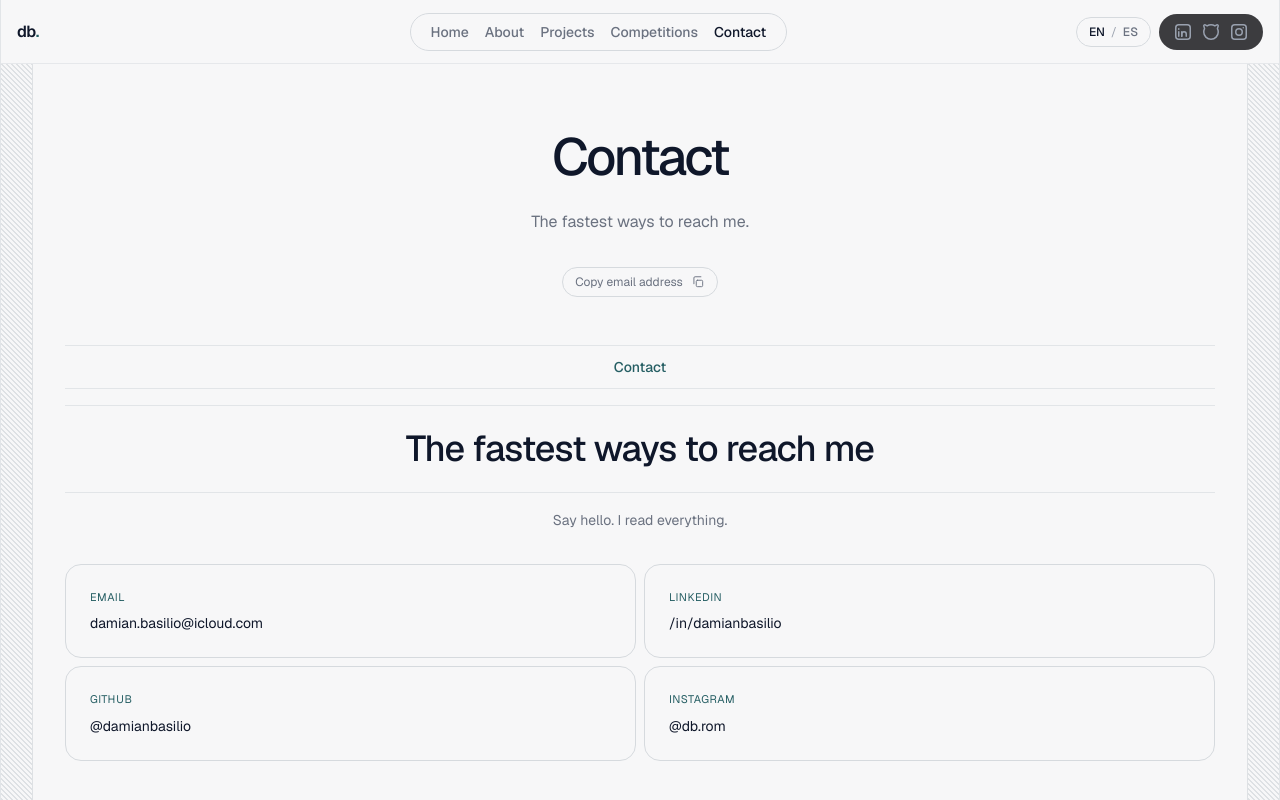
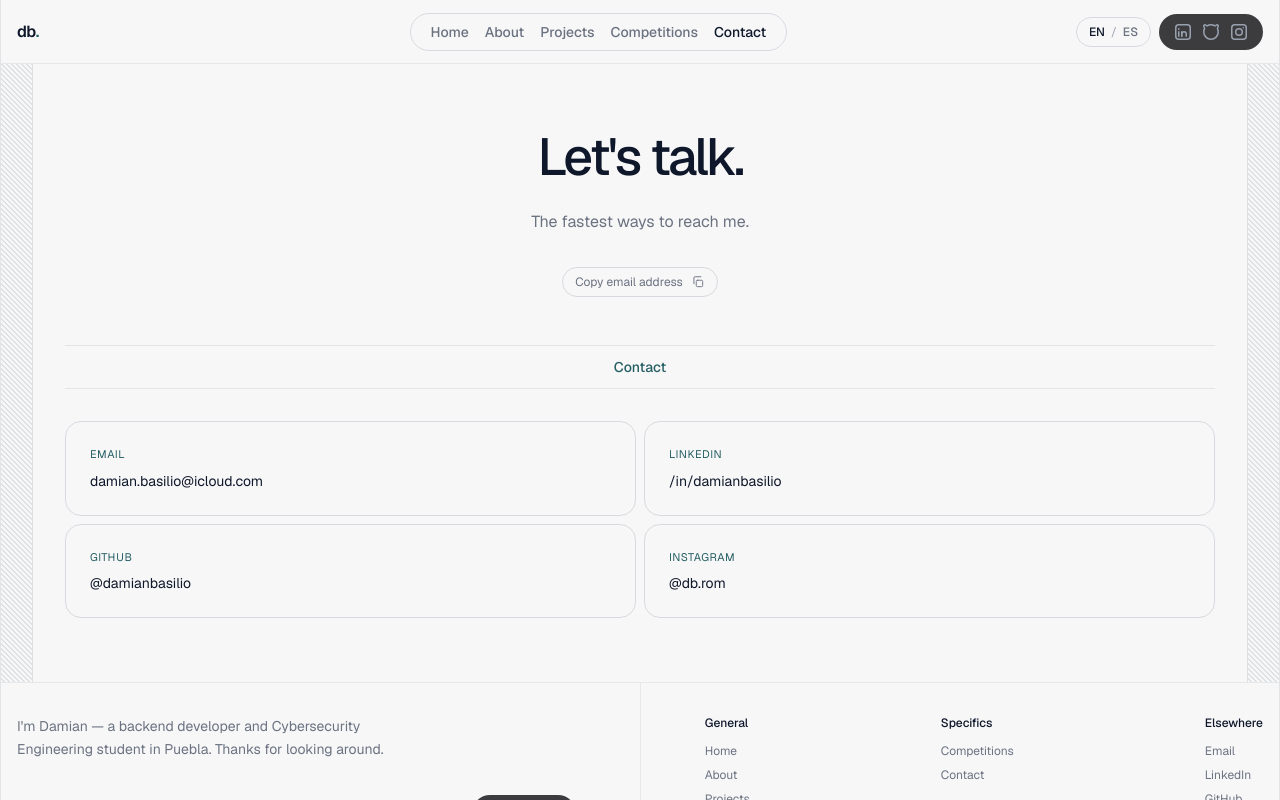
Before and after one commit to damianbasilio/damianbasilio-dev, a Next.js app: page /en/contact/ in a window 1280 px wide. Shown: the top 800 px of the page. Built offline with nearby package versions, Linux system fonts and the light colour scheme.

Commit message:
polish: sentence headings, footer divider, drop orphaned theme key

```diff
--- a/app/[locale]/competitions/page.tsx
+++ b/app/[locale]/competitions/page.tsx
@@ -38,7 +38,7 @@ export default async function CompetitionsPage({ params }: LocaleParams) {
     <PageShell>
       <section className="pt-12 text-center md:pt-16">
         <h1 className="mx-auto max-w-2xl text-balance text-[clamp(2rem,5vw,3.25rem)] font-medium leading-[1.1] tracking-[-0.05em]">
-          {dict.competitions.title}
+          {dict.competitions.pageTitle}
         </h1>
         <p className="mx-auto mt-6 max-w-xl text-balance text-sm leading-relaxed text-muted md:text-base">
           {dict.competitions.subtitle}
--- a/app/[locale]/contact/page.tsx
+++ b/app/[locale]/contact/page.tsx
@@ -7,7 +7,7 @@ import {
 } from '@/lib/i18n';
 import { site } from '@/content/site';
 import { PageShell } from '@/components/page-shell';
-import { RuledHeading } from '@/components/ruled-heading';
+import { Band } from '@/components/ruled-heading';
 import { Card } from '@/components/card';
 import { Reveal } from '@/components/reveal';
 import { CopyEmail } from '@/components/copy-email';
@@ -31,7 +31,7 @@ export default async function ContactPage({ params }: LocaleParams) {
     <PageShell>
       <section className="pt-12 text-center md:pt-16">
         <h1 className="mx-auto max-w-2xl text-balance text-[clamp(2rem,5vw,3.25rem)] font-medium leading-[1.1] tracking-[-0.05em]">
-          {dict.contact.title}
+          {dict.contact.pageTitle}
         </h1>
         <p className="mx-auto mt-6 max-w-xl text-balance text-sm leading-relaxed text-muted md:text-base">
           {dict.contact.subtitle}
@@ -43,11 +43,11 @@ export default async function ContactPage({ params }: LocaleParams) {
 
       <div className="mt-12 space-y-12 pb-16 md:space-y-16">
         <section className="relative space-y-8">
-          <RuledHeading
-            eyebrow={dict.nav.contact}
-            title={dict.contact.heading}
-            description={dict.home.contactBlurb}
-          />
+          <Band className="py-3">
+            <p className="text-center text-sm font-medium text-accent">
+              {dict.nav.contact}
+            </p>
+          </Band>
           <div className="grid grid-cols-1 gap-2 sm:grid-cols-2">
             {site.socials.map((social, index) => (
               <Reveal key={social.key} delay={index}>
--- a/components/footer.tsx
+++ b/components/footer.tsx
@@ -19,7 +19,7 @@ export function Footer({
 
   return (
     <footer className="relative mt-auto border-t border-border/50">
-      <div className="divide-y divide-border/50 px-4 lg:flex lg:divide-x lg:divide-y-0 lg:px-4">
+      <div className="px-4 lg:flex">
         {/* Left panel: who, copyright, socials */}
         <div className="flex w-full flex-col justify-between gap-6 py-8 lg:pr-16">
           <p className="max-w-sm text-sm leading-relaxed text-muted">
@@ -34,7 +34,7 @@ export function Footer({
         </div>
 
         {/* Right panel: link columns */}
-        <div className="flex w-full flex-col items-start py-8 text-xs lg:items-end lg:pl-16">
+        <div className="flex w-full flex-col items-start border-t border-border/50 py-8 text-xs lg:items-end lg:border-l lg:border-t-0 lg:pl-16">
           <div className="flex w-full justify-between gap-12 md:justify-start md:gap-24 lg:justify-between">
             {columns.map((column) => (
               <div key={column.label}>
--- a/dictionaries/en.json
+++ b/dictionaries/en.json
@@ -7,7 +7,6 @@
     "contact": "Contact",
     "menu": "Menu",
     "closeMenu": "Close menu",
-    "toggleTheme": "Toggle theme",
     "switchLanguage": "Switch language"
   },
   "home": {
@@ -53,7 +52,8 @@
     "noResultYet": "In progress — no result yet.",
     "result": "Results",
     "ongoingTitle": "Competing right now",
-    "resultsHeading": "Where I competed and how it went"
+    "resultsHeading": "Where I competed and how it went",
+    "pageTitle": "Every hackathon and CTF I have competed in."
   },
   "contact": {
     "title": "Contact",
@@ -64,7 +64,8 @@
     "linkedin": "LinkedIn",
     "github": "GitHub",
     "instagram": "Instagram",
-    "heading": "The fastest ways to reach me"
+    "heading": "The fastest ways to reach me",
+    "pageTitle": "Let's talk."
   },
   "footer": {
     "rights": "All rights reserved.",
--- a/dictionaries/es.json
+++ b/dictionaries/es.json
@@ -7,7 +7,6 @@
     "contact": "Contacto",
     "menu": "Menú",
     "closeMenu": "Cerrar menú",
-    "toggleTheme": "Cambiar tema",
     "switchLanguage": "Cambiar idioma"
   },
   "home": {
@@ -53,7 +52,8 @@
     "noResultYet": "En curso — aún sin resultado.",
     "result": "Resultados",
     "ongoingTitle": "Compitiendo ahora",
-    "resultsHeading": "Dónde competí y cómo me fue"
+    "resultsHeading": "Dónde competí y cómo me fue",
+    "pageTitle": "Cada hackathon y CTF en los que he competido."
   },
   "contact": {
     "title": "Contacto",
@@ -64,7 +64,8 @@
     "linkedin": "LinkedIn",
     "github": "GitHub",
     "instagram": "Instagram",
-    "heading": "Las formas más rápidas de contactarme"
+    "heading": "Las formas más rápidas de contactarme",
+    "pageTitle": "Hablemos."
   },
   "footer": {
     "rights": "Todos los derechos reservados.",
```
